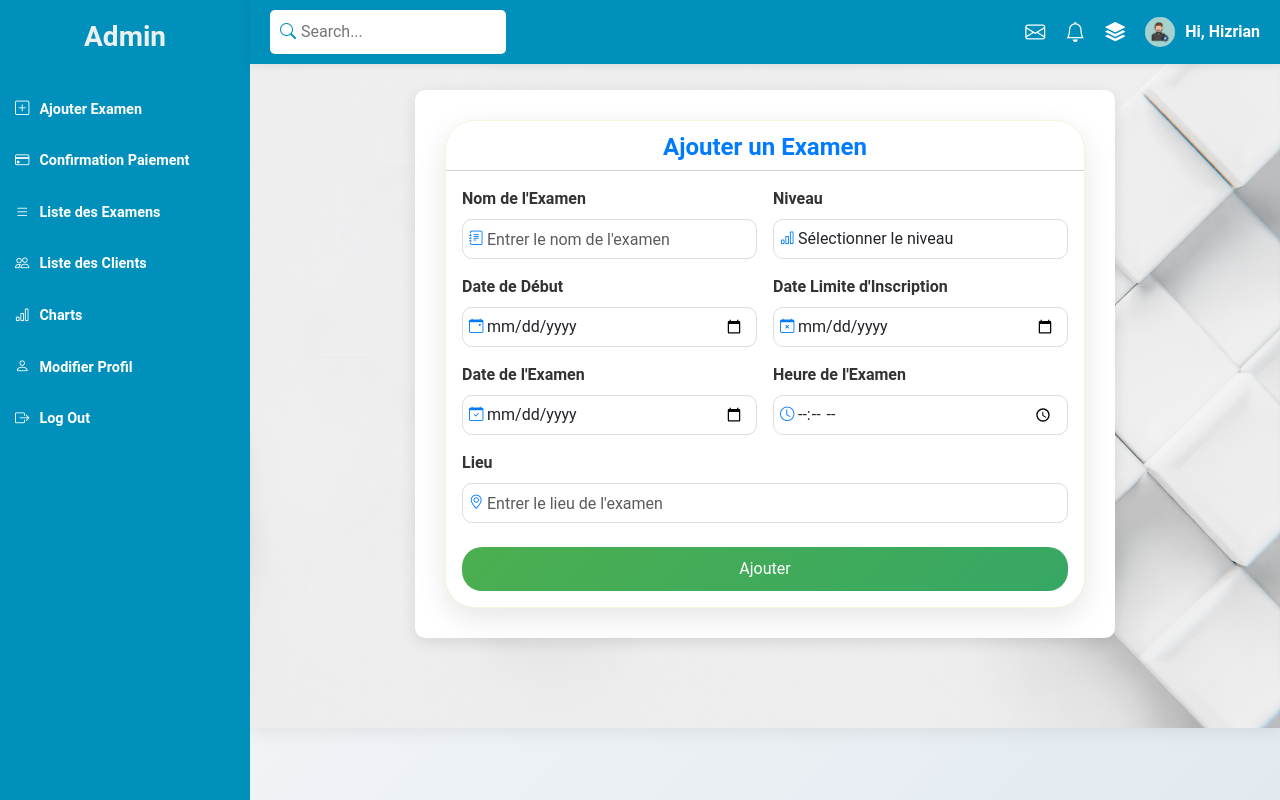
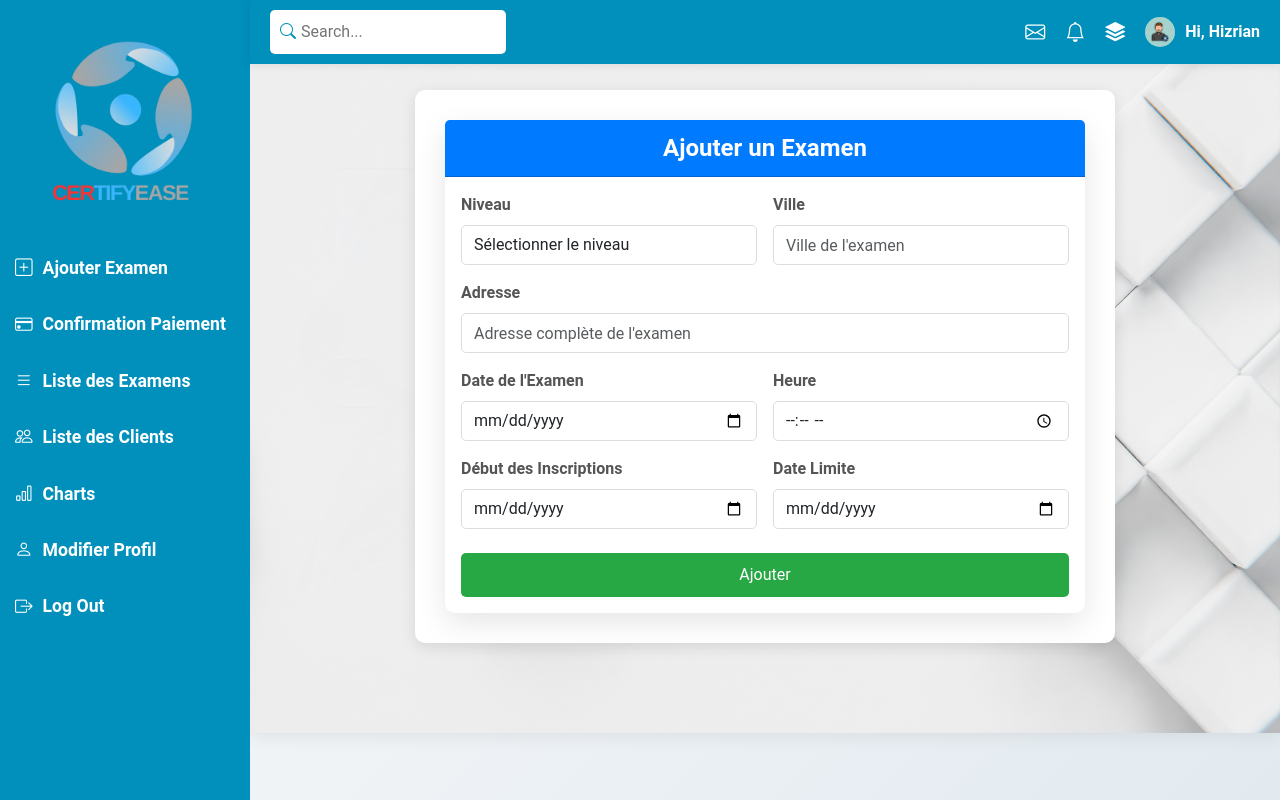
Before and after one commit to MohamedOuijjane/PlatformInscription, a CodeIgniter 4 app: the page made by app/Views/dashbord/ajouter_exam.php in a window 1280 px wide. Run offline with PHP 8.4 and a stand-in for CodeIgniter, Linux system fonts and the light colour scheme; the template is opened without the code that fills it, so the values that code supplies are empty; some libraries are stand-ins or nearby versions.

Commit message:
Ajouter de tous les champs et modificatio au sein de code de view Y.M

```diff
--- a/app/Controllers/ClientsController.php
+++ b/app/Controllers/ClientsController.php
@@ -20,7 +20,7 @@ class ClientsController extends Controller
 
         // Extraire les données des clients avec jointures pour récupérer toutes les informations
         $clients = $registrationsModel
-            ->select('exams.name as exam_name, users.username as student_name, users.email, users.phone_number, payments.status as payment_status')
+            ->select('exams.level as level, users.username as student_name, users.email, users.phone_number, payments.status as payment_status')
             ->join('users', 'registrations.user_id = users.id')
             ->join('exams', 'registrations.exam_id = exams.id')
             ->join('payments', 'registrations.id = payments.registration_id')
--- a/app/Models/ExamModel.php
+++ b/app/Models/ExamModel.php
@@ -9,6 +9,6 @@ class ExamModel extends Model
     protected $table = 'Exams';
     protected $primaryKey = 'id';
     protected $allowedFields = [
-        'name', 'level', 'location', 'exam_date', 'start_date', 'end_date'
+        'level', 'adresse', 'ville', 'exam_date', 'heure', 'start_date', 'end_date'
     ];
 }
--- a/app/Views/dashbord/ajouter_exam.php
+++ b/app/Views/dashbord/ajouter_exam.php
@@ -2,7 +2,6 @@
 
 <?= $this->section('content') ?>
 <style>
-    /* Styles généraux */
     body {
         font-family: 'Roboto', sans-serif;
         background: linear-gradient(135deg, #f4f6f8, #d9e4ec);
@@ -18,74 +17,54 @@
     }
 
     .card {
-        border-radius: 30px;
+        border-radius: 10px;
         box-shadow: 0 10px 30px rgba(0, 0, 0, 0.1);
         border: none;
         background: #ffffff;
-        border: 1px solid beige;
     }
 
     .card-header {
-        background-color: transparent;
-        color: #007bff;
+        background-color: #007bff;
+        color: #ffffff;
         font-weight: bold;
         text-align: center;
-        padding-bottom: 5px;
+        padding: 10px 0;
         font-size: 1.5rem;
+        border-radius: 10px 10px 0 0;
     }
 
     .form-label {
-        font-weight: 600;
-        color: #333;
+        font-weight: bold;
+        color: #555;
     }
 
     .form-control {
-        border-radius: 10px;
+        border-radius: 5px;
         border: 1px solid #ddd;
-        transition: border-color 0.3s, box-shadow 0.3s;
         height: 40px;
     }
 
     .form-control:focus {
         border-color: #007bff;
-        box-shadow: 0 0 5px rgba(0, 123, 255, 0.2);
+        box-shadow: 0 0 5px rgba(0, 123, 255, 0.5);
     }
 
-    /* Styles des icônes */
-    .form-group-icon {
-        position: relative;
-    }
-
-    .form-group-icon i {
-        position: absolute;
-        top: 73%;
-        left: 15px;
-        transform: translateY(-50%);
-        color: #007bff;
-        font-size: 0.9rem;
-    }
-
-    /* Bouton */
     .btn-success {
-        background: linear-gradient(135deg, #4CAF50, #36A764);
+        background: #28a745;
         border: none;
         padding: 10px 20px;
         font-size: 1rem;
-        border-radius: 20px;
-        transition: background 0.3s, transform 0.2s;
+        border-radius: 5px;
         width: 100%;
-        color: #fff;
+        color: #ffffff;
     }
 
     .btn-success:hover {
-        transform: translateY(-3px);
-        background: linear-gradient(135deg, #36A764, #4CAF50);
+        background: #218838;
     }
 
-    /* Messages d'alerte */
     .alert {
         margin-bottom: 20px;
-        border-radius: 5px;
     }
 </style>
 
@@ -96,70 +75,75 @@
 
             <!-- Affichage des messages de succès ou d'erreur -->
             <?php if (session()->has('success')): ?>
-                <div class="alert alert-success"><?= session('success') ?></div>
-            <?php endif; ?>
+    <div class="alert alert-success">
+        <?= esc(session('success')) ?>
+    </div>
+<?php endif; ?>
 
-            <?php if (session()->has('error')): ?>
-                <div class="alert alert-danger"><?= session('error') ?></div>
-            <?php endif; ?>
+<?php if (session()->has('error')): ?>
+    <?php if (is_array(session('error'))): ?>
+        <div class="alert alert-danger">
+            <ul>
+                <?php foreach (session('error') as $err): ?>
+                    <li><?= esc($err) ?></li>
+                <?php endforeach; ?>
+            </ul>
+        </div>
+    <?php else: ?>
+        <div class="alert alert-danger"><?= esc(session('error')) ?></div>
+    <?php endif; ?>
+<?php endif; ?>
+
+
 
             <form method="post" action="<?= base_url('ExamsController/addExam') ?>">
                 <div class="row g-3">
-                    <!-- Champ: Nom de l'Examen -->
-                    <div class="col-md-6 form-group-icon">
-                        <i class="bi bi-journal-text"></i>
-                        <label for="nomExam" class="form-label">Nom de l'Examen</label>
-                        <input type="text" class="form-control ps-4" id="nomExam" name="nomExam" placeholder="Entrer le nom de l'examen" required>
-                    </div>
-
                     <!-- Champ: Niveau -->
-                    <div class="col-md-6 form-group-icon">
-                        <i class="bi bi-bar-chart"></i>
+                    <div class="col-md-6">
                         <label for="niveauExam" class="form-label">Niveau</label>
-                        <select class="form-control ps-4" id="niveauExam" name="niveauExam" required>
+                        <select class="form-control" id="niveauExam" name="niveauExam" required>
                             <option value="">Sélectionner le niveau</option>
                             <option value="A1">A1</option>
                             <option value="A2">A2</option>
                             <option value="B1">B1</option>
                             <option value="B2">B2</option>
-                            <option value="C1">C1</option>
-                            <option value="C2">C2</option>
                         </select>
                     </div>
 
-                    <!-- Champ: Date de Début -->
-                    <div class="col-md-6 form-group-icon">
-                        <i class="bi bi-calendar-event"></i>
-                        <label for="dateDebut" class="form-label">Date de Début</label>
-                        <input type="date" class="form-control ps-4" id="dateDebut" name="dateDebut" required>
+                    <!-- Champ: Ville -->
+                    <div class="col-md-6">
+                        <label for="villeExam" class="form-label">Ville</label>
+                        <input type="text" class="form-control" id="villeExam" name="ville" placeholder="Ville de l'examen" required>
                     </div>
 
-                    <!-- Champ: Date Limite d'Inscription -->
-                    <div class="col-md-6 form-group-icon">
-                        <i class="bi bi-calendar-x"></i>
-                        <label for="dateLimite" class="form-label">Date Limite d'Inscription</label>
-                        <input type="date" class="form-control ps-4" id="dateLimite" name="dateLimite" required>
+                    <!-- Champ: Adresse -->
+                    <div class="col-md-12">
+                        <label for="lieuExam" class="form-label">Adresse</label>
+                        <input type="text" class="form-control" id="lieuExam" name="adresse" placeholder="Adresse complète de l'examen" required>
                     </div>
 
                     <!-- Champ: Date de l'Examen -->
-                    <div class="col-md-6 form-group-icon">
-                        <i class="bi bi-calendar-check"></i>
+                    <div class="col-md-6">
                         <label for="dateExam" class="form-label">Date de l'Examen</label>
-                        <input type="date" class="form-control ps-4" id="dateExam" name="dateExam" required>
+                        <input type="date" class="form-control" id="dateExam" name="dateExam" required>
                     </div>
 
-                    <!-- Champ: Heure de l'Examen -->
-                    <div class="col-md-6 form-group-icon">
-                        <i class="bi bi-clock"></i>
-                        <label for="heureExam" class="form-label">Heure de l'Examen</label>
-                        <input type="time" class="form-control ps-4" id="heureExam" name="heureExam" required>
+                    <!-- Champ: Heure -->
+                    <div class="col-md-6">
+                        <label for="heureExam" class="form-label">Heure</label>
+                        <input type="time" class="form-control" id="heureExam" name="heureExam" required>
                     </div>
 
-                    <!-- Champ: Lieu -->
-                    <div class="col-md-12 form-group-icon">
-                        <i class="bi bi-geo-alt"></i>
-                        <label for="lieuExam" class="form-label">Lieu</label>
-                        <input type="text" class="form-control ps-4" id="lieuExam" name="lieuExam" placeholder="Entrer le lieu de l'examen" required>
+                    <!-- Champ: Date Début d'Inscription -->
+                    <div class="col-md-6">
+                        <label for="dateDebut" class="form-label">Début des Inscriptions</label>
+                        <input type="date" class="form-control" id="dateDebut" name="dateDebut" required>
+                    </div>
+
+                    <!-- Champ: Date Limite -->
+                    <div class="col-md-6">
+                        <label for="dateLimite" class="form-label">Date Limite</label>
+                        <input type="date" class="form-control" id="dateLimite" name="dateLimite" required>
                     </div>
                 </div>
 
--- a/app/Views/dashbord/liste_clients.php
+++ b/app/Views/dashbord/liste_clients.php
@@ -90,7 +90,7 @@
         <table class="table table-hover table-bordered" id="clientsTable">
             <thead>
                 <tr>
-                    <th>Nom de l'Examen</th>
+                    <th>Niveau</th>
                     <th>Nom de l'Étudiant</th>
                     <th>Email</th>
                     <th>Téléphone</th>
@@ -100,7 +100,7 @@
             <tbody>
                 <?php foreach ($clients as $client): ?>
                     <tr>
-                        <td><?= esc($client['exam_name']) ?></td>
+                        <td><?= esc($client['level']) ?></td>
                         <td><?= esc($client['student_name']) ?></td>
                         <td><?= esc($client['email']) ?></td>
                         <td><?= esc($client['phone_number']) ?></td>
--- a/app/Views/dashbord/mainlayout.php
+++ b/app/Views/dashbord/mainlayout.php
@@ -16,19 +16,23 @@
         /* Sidebar */
         .sidebar {
             width: 250px;
-            background-color: #0190BB; /* Couleur bleu foncé */
-            color: #ecf0f1; /* Texte blanc */
+            background-color: #0190BB;
+            color: #ecf0f1;
             min-height: 100vh;
             padding-top: 20px;
             position: fixed;
             transition: all 0.3s;
         }
 
-        .sidebar h3 {
+        .sidebar .logo-container {
             text-align: center;
-            font-weight: bold;
-            color: #ecf0f1;
-            margin-bottom: 30px;
+            margin-top: 0;
+            margin-bottom: 20px;
+        }
+
+        .sidebar .logo-container img {
+            width: 200px;
+            height: 200px;
         }
 
         .sidebar a, .sidebar button {
@@ -38,7 +42,7 @@
             text-decoration: none;
             display: flex;
             align-items: center;
-            font-size: 0.9rem;
+            font-size: 1.1rem;
             border: none;
             background: none;
             width: 100%;
@@ -49,6 +53,7 @@
 
         .sidebar a i, .sidebar button i {
             margin-right: 10px;
+
         }
 
         .sidebar a:hover, .sidebar button:hover {
@@ -136,7 +141,9 @@
 <body>
     <!-- Sidebar -->
     <div class="sidebar">
-        <h3>Admin</h3>
+        <div class="logo-container">
+            <img src="<?= base_url('images/logo.png') ?>" alt="Logo">
+        </div>
         <a href="<?= base_url('/dashbord/ajouter_exam') ?>"><i class="bi bi-plus-square"></i> Ajouter Examen</a>
         <a href="<?= base_url('/dashbord/confirmation_paiement') ?>"><i class="bi bi-credit-card"></i> Confirmation Paiement</a>
         <a href="<?= base_url('/dashbord/liste_examen') ?>"><i class="bi bi-list"></i> Liste des Examens</a>
--- a/app/Views/dashbord/rapport.php
+++ b/app/Views/dashbord/rapport.php
@@ -48,6 +48,7 @@
     canvas {
         max-width: 100%;
     }
+
 </style>
 
 <div class="row">
```
Also changed, not shown: app/Controllers/ExamsController.php (+43 -24 lines), app/Controllers/Register.php (deleted, +0 -13 lines), app/Database/Migrations/2024-11-15-160023_CreateExamsTable.php (+5 -5 lines), public/images/c1.png (added).
